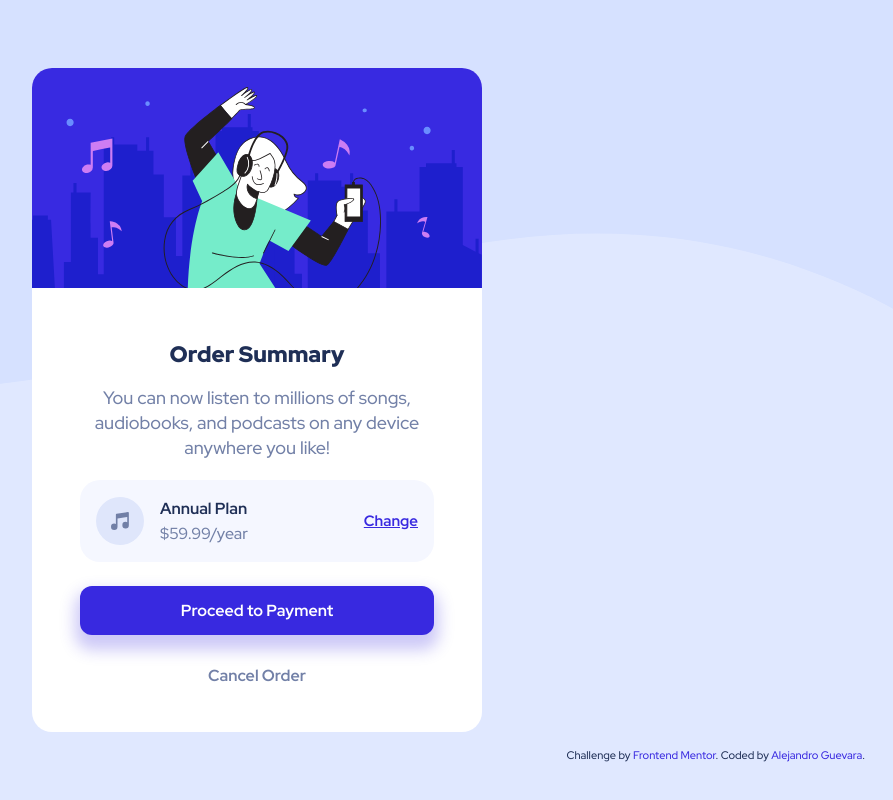
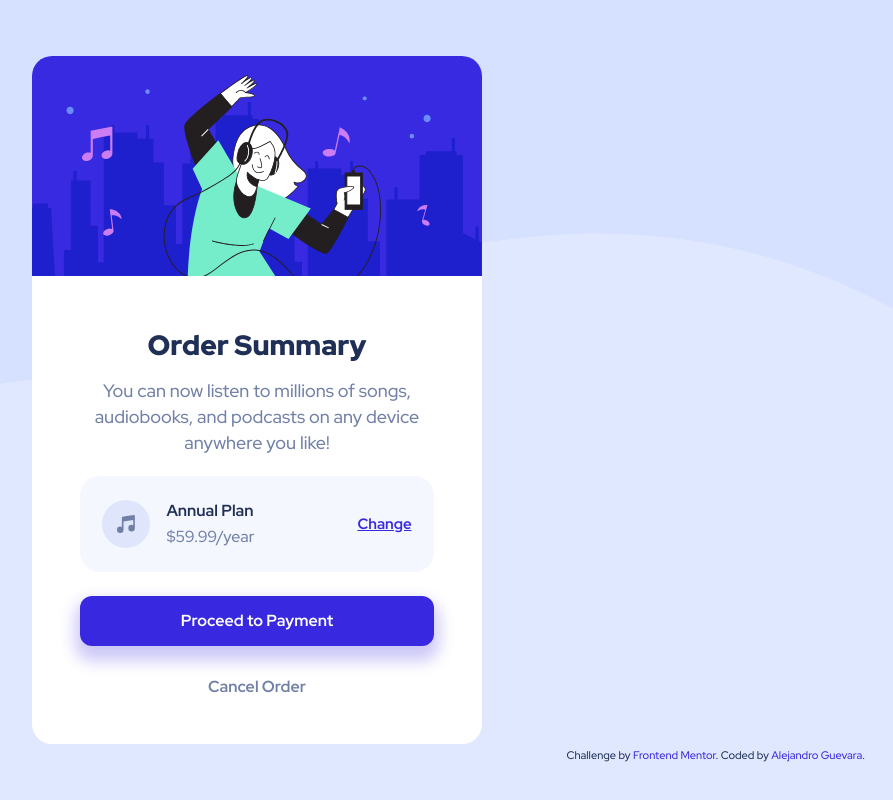
Before and after one commit to alexguemar/frontendmentor-order-summary, a plain HTML site: page index.html in a window 1280 px wide. Shown: the whole page, without its empty margins (383-1276 px from the left). Drawn offline with Linux system fonts and the light colour scheme.

Commit message:
Modificando CSS y .btn

```diff
--- a/assets/css/main.css
+++ b/assets/css/main.css
@@ -5,9 +5,9 @@
   --c-blue-300: hsl(224, 23%, 55%);
   --c-blue-800: hsl(223, 47%, 23%);
   --c-white: hsl(0, 0%, 100%);
-
   --f-color: var(--c-blue-800);
   --f-family: "Red Hat Display", sans-serif;
+  --f-line-height: 26px;
 }
 
 * {
@@ -17,29 +17,25 @@
 }
 
 body {
+  background: url(../images/pattern-background-mobile.svg), var(--c-pale-blue);
+  background-position: center;
+  background-repeat: no-repeat;
+  background-size: cover;
+  color: var(--f-color);
   position: relative;
   width: 100%;
   min-height: 100vh;
   font-family: var(--f-family);
   font-size: 16px;
-  line-height: 25px;
   font-weight: 500;
+  line-height: var(--f-line-height);
   display: grid;
   place-items: center;
-  color: var(--f-color);
-  background: url(../images/pattern-background-mobile.svg), var(--c-pale-blue);
-  background-position: center;
-  background-repeat: no-repeat;
-  background-size: cover;
 }
 
 img {
   width: 100%;
 }
-
-/* .container * {
-  outline: 1px solid red;
-} */
 
 .container {
   padding: 1.5rem;
@@ -47,7 +43,7 @@ img {
 
 .card {
   width: 100%;
-  max-width: 28.125rem;
+  max-width: 375px;
   border-radius: 1.25rem;
   overflow: hidden;
   background-color: var(--c-white);
@@ -59,9 +55,8 @@ img {
 }
 
 .card-content .card-title {
-  font-size: 1.4rem;
+  font-size: 1.375rem;
   font-weight: 900;
-  line-height: 1;
   margin-bottom: 1.25rem;
 }
 
@@ -114,34 +109,49 @@ img {
 }
 
 .btn {
-  padding: 12px 0;
+  --padding-x: ;
+  --padding-y: ;
+  --bg-color: ;
+  --bg-color-hover: ;
+  --txt-color: ;
+  --text-color-hover: ;
+  --box-shadow: ;
+  padding: var(--padding-y) var(--padding-x);
+  background-color: var(--bg-color);
+  color: var(--txt-color);
+  box-shadow: var(--box-shadow);
   display: flex;
   align-items: center;
   justify-content: center;
   font-weight: 700;
   border-radius: 12px;
   text-decoration: none;
+  transition: all 0.2s ease-in-out;
+}
+
+.btn:hover {
+  opacity: 0.75;
+  color: var(--txt-color-hover);
 }
 
 .btn-primary {
-  background-color: var(--c-bright-blue);
-  color: white;
-  box-shadow: 0px 10px 15px 5px rgba(56, 41, 224, 0.25);
-}
-
-.btn-primary:hover {
-  opacity: 0.75;
-  transition: all 0.2s ease-in-out;
+  --padding-x: 0;
+  --padding-y: 12px;
+  --bg-color: var(--c-bright-blue);
+  --bg-color-hover: ;
+  --txt-color: var(--c-white);
+  --txt-color-hover: ;
+  --box-shadow: 0px 10px 15px 5px rgba(56, 41, 224, 0.25);
 }
 
 .btn-off {
-  background-color: transparent;
-  color: var(--c-blue-300);
-}
-
-.btn-off:hover {
-  color: var(--c-dark-blue);
-  transition: all 0.2s ease-in-out;
+  --padding-x: 0;
+  --padding-y: 12px;
+  --bg-color: ;
+  --bg-color-hover: ;
+  --txt-color: var(--c-blue-300);
+  --txt-color-hover: var(--c-dark-blue);
+  --box-shadow: ;
 }
 
 .attribution {
@@ -160,7 +170,7 @@ img {
   text-decoration: underline;
 }
 
-@media screen and (min-width: 450px) {
+@media screen and (min-width: 750px) {
   body {
     background: url(../images/pattern-background-desktop.svg),
       var(--c-pale-blue);
@@ -168,15 +178,23 @@ img {
     background-repeat: no-repeat;
     background-size: contain;
   }
+  .card {
+    max-width: 450px;
+  }
   .card-content {
     padding: 3rem 3rem 2rem;
   }
-  .card-content h1 {
+  .card-content .card-title {
     font-size: 1.75rem;
   }
   .card-content .card-description {
     font-size: 1.125rem;
   }
+
+  .card-plan {
+    padding: 1.4rem;
+  }
+
   .card-plan-preview {
     font-size: 17px;
   }
```
Also changed, not shown: 1 other file.
